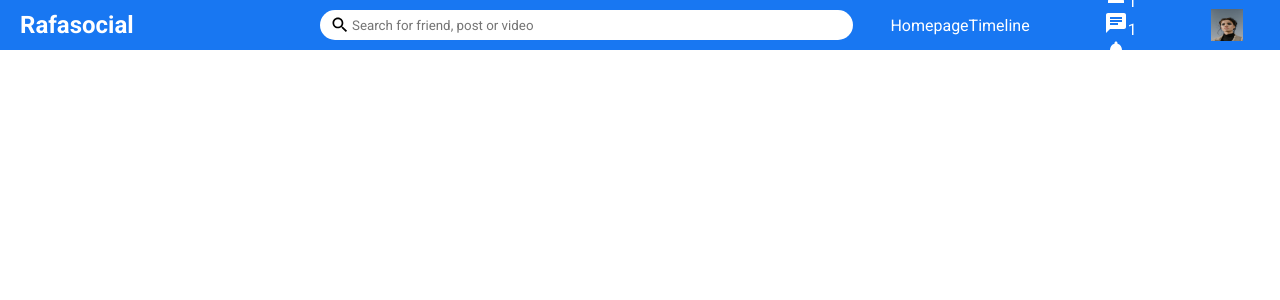
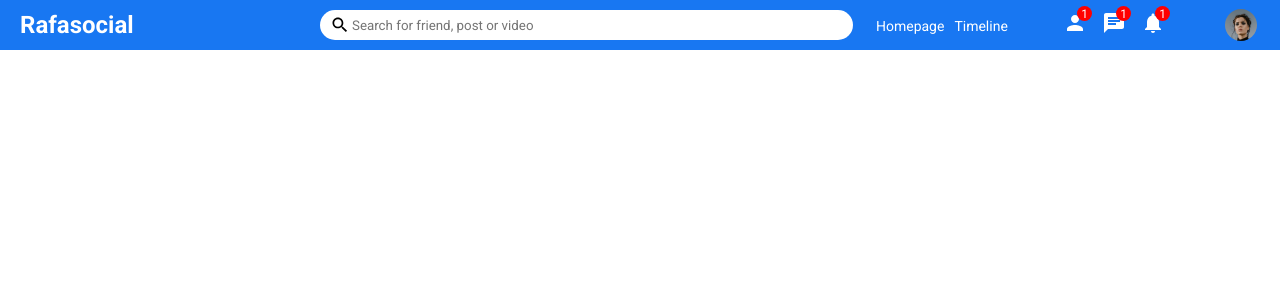
Before and after one commit to Rauf-pro/sosial-app, a React (Create React App) app: page / in a window 1280 px wide. Shown: the top 300 px of the page. Built offline with nearby package versions, Linux system fonts and the light colour scheme.

Commit message:
feat/tobbar-component: finish style for tobbar component

```diff
--- a/src/components/topbar/topbar.css
+++ b/src/components/topbar/topbar.css
@@ -1,4 +1,4 @@
-.topbarContainer{
+.topbarContainer {
     height: 50px;
     width: 100%;
     background-color: #1877f2;
@@ -6,13 +6,13 @@
     align-items: center;
     position: sticky;
     top: 0;
-
+    z-index: 999;
 }
 
-.topbarLeft{
+.topbarLeft {
     flex: 3;
 }
-.logo{
+.logo {
     font-size: 24px;
     margin-left: 20px;
     font-weight: bold;
@@ -20,10 +20,10 @@
     cursor: pointer;
 }
 
-.topbarCenter{
+.topbarCenter {
     flex: 5;
 }
-.searchbar{
+.searchbar {
     width: 100%;
     height: 30px;
     background-color: white;
@@ -31,26 +31,56 @@
     display: flex;
     align-items: center;
 }
-.searchIcon{
+.searchIcon {
     font-size: 20px !important;
     padding-left: 10px;
 }
-.searchInput{
+.searchInput {
     border: none;
     width: 70%;
 }
-.searchInput:focus{
+.searchInput:focus {
     outline: none;
 }
-.topbarRight{
+.topbarRight {
     flex: 4;
     display: flex;
     align-items: center;
     justify-content: space-around;
     color: white;
 }
+.topbarLink {
+    margin-right: 10px;
+    font-size: 14px;
+    cursor: pointer;
+}
+.topbarIcons {
+    display: flex;
+}
+.topbarIconItem {
+    margin-right: 15px;
+    cursor: pointer;
+    position: relative;
+}
+.topbarIconBadge {
+    width: 15px;
+    height: 15px;
+    background-color: red;
+    border-radius: 50%;
+    color: white;
+    position: absolute;
+    top: -5px;
+    right: -5px;
+    display: flex;
+    align-items: center;
+    justify-content: center;
+    font-size: 12px;
+}
 
-.topbarImg{
+.topbarImg {
     width: 32px;
     height: 32px;
+    border-radius: 50%;
+    object-fit: cover;
+    cursor: pointer;
 }
```
